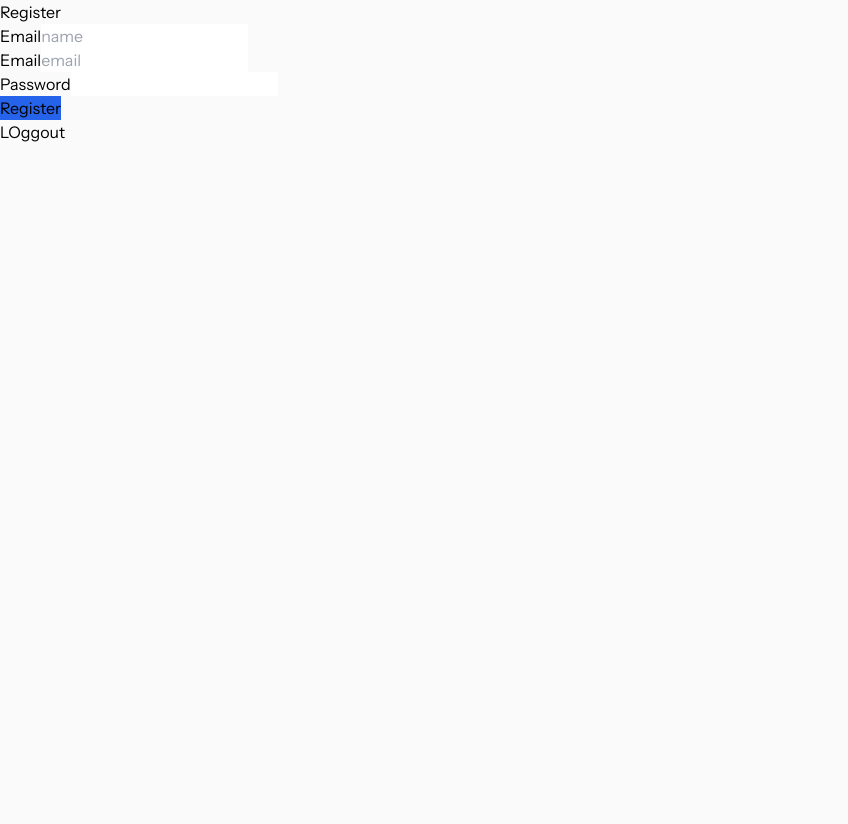
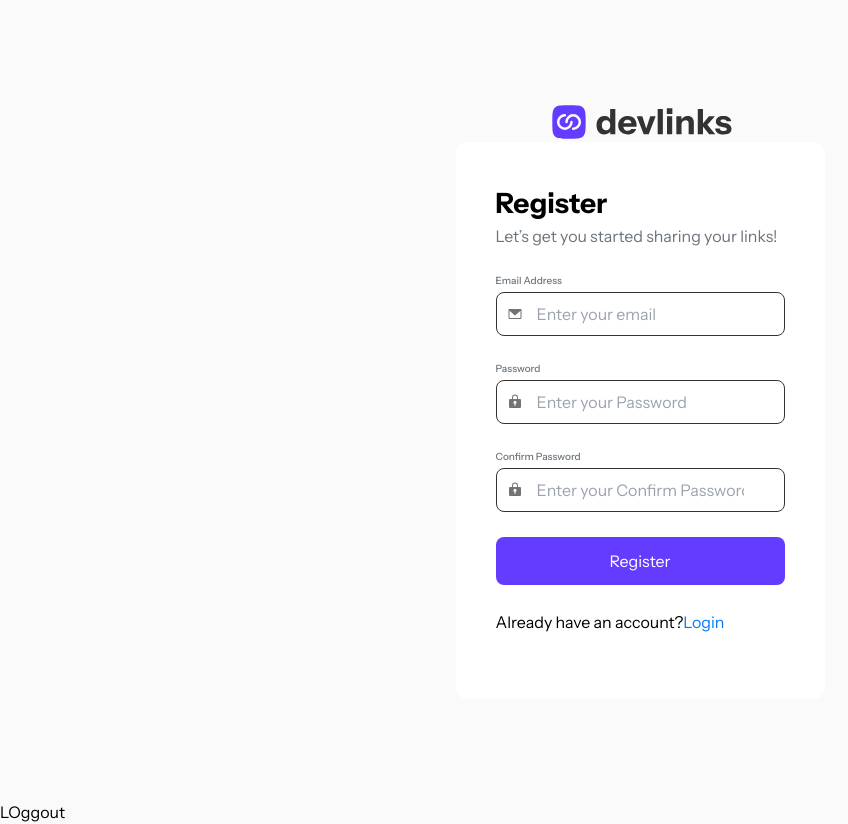
Before and after one commit to MtchedlishviliLevani/link-sharing-app, a React (Vite) app: page /auth in a window 1280 px wide. Both pictures are taken after typing "name@example.com", "Sample123" into the empty fields and a click on the button "Create account". Shown: the whole page, without its empty margins (0-848 px from the left). Before the commit the page ends 800 px from the top, so only its background shows below. Built offline with nearby package versions, Linux system fonts and the light colour scheme; no server answers.

Commit message:
add register ui and add some validation

```diff
--- a/src/App.tsx
+++ b/src/App.tsx
@@ -1,6 +1,4 @@
-import Login from '@/components/auth/Login'
 import ProtectedRoute from '@/components/auth/ProtectedRoute'
-import Register from '@/components/auth/Register'
 import { useAuth } from '@/hooks/useAuth'
 import Auth from '@/pages/Auth'
 import Home from '@/pages/Home'
@@ -17,9 +15,9 @@ const route = createBrowserRouter([{
   ],
 },
 {
-  path: "/auth", element: <Auth />,
+  path: "/auth", element: <Auth />,// Auth page (public route)
 
-}, // Auth page (public route)
+},
 ])
 
 function App() {
--- a/src/components/auth/Login.tsx
+++ b/src/components/auth/Login.tsx
@@ -1,33 +1,52 @@
 import { useAuth } from "@/hooks/useAuth";
 import { useState } from "react";
-import logoDevlinksLarge from "@images/logo-devlinks-large.svg";
 import emailIcon from "@images/icon-email.svg";
 import passwordIcon from "@images/icon-password.svg";
 import Input from "@/components/common/Input";
 import FormBtn from "@/components/common/FormBtn";
+import { useNavigate } from "react-router-dom";
+import { FirebaseError } from "firebase/app";
 
 interface Props {
     setIsRegistired: React.Dispatch<React.SetStateAction<boolean>>;
 }
 
 function Login({ setIsRegistired }: Props) {
-    const { handleLogin, user } = useAuth();
+    const { handleLogin } = useAuth();
     const [email, setEmail] = useState("");
     const [password, setPassword] = useState("");
+    const [loginError, setLoginError] = useState('')
 
+    const naviage = useNavigate();
     // form onSubmit function
-    function onSubmit(e: React.FormEvent) {
+    async function onSubmit(e: React.FormEvent) {
         e.preventDefault();
-        handleLogin(email, password);
+        try {
+            await handleLogin(email, password);
+            setLoginError(""); // Clear error if login is successful
+            naviage("/")
+        } catch (error) {
+            if (error instanceof FirebaseError) {
+                // Handle Firebase auth error and display the message
+                if (error.code === "auth/wrong-password") {
+                    setLoginError("Incorrect password. Please try again.");
+                } else if (error.code === "auth/user-not-found") {
+                    setLoginError("No user found with this email.");
+                } else {
+                    setLoginError("Login failed. Please check your credentials.");
+                }
+            } else {
+                // Handle any other unknown errors
+                setLoginError("An unexpected error occurred.");
+            }
+        }
     }
     return (
-        <div className="grid place-items-center h-[100vh]">
-            <div className="max-w-[480px] ">
-                <img src={logoDevlinksLarge} alt="" className="m-auto block" />
+        <>
             <form
                 action=""
                 onSubmit={onSubmit}
-                    className="flex flex-col gap-[25px] bg-white p-[40px] rounded-[12px]"
+                className="form"
             >
                 <div>
                     <h1 className="form-h1">Login</h1>
@@ -44,6 +63,7 @@ function Login({ setIsRegistired }: Props) {
                             onChange: (e) => setEmail(e.target.value),
                             placeholder: "Enter your email",
                             icon: emailIcon,
+                            name: "email"
                         }}
                     />
                 </div>
@@ -56,12 +76,13 @@ function Login({ setIsRegistired }: Props) {
                             onChange: (e) => setPassword(e.target.value),
                             placeholder: "Enter your Password",
                             icon: passwordIcon,
+                            name: "password"
                         }}
                     />
                 </div>
                 <FormBtn>Login</FormBtn>
                 <p className="text-lightText text-[13px] text-center">
-                        Don't have an account?{" "}
+                    Don't have an account?
                     <button
                         onClick={() => setIsRegistired(false)}
                         className="text-primary"
@@ -69,9 +90,13 @@ function Login({ setIsRegistired }: Props) {
                         Create account
                     </button>
                 </p>
+
+                <p className="text-red-500 text-center mb-4">
+                    {loginError}
+                </p>
+
             </form>
-            </div>
-        </div>
+        </>
     );
 }
 
--- a/src/components/auth/Register.tsx
+++ b/src/components/auth/Register.tsx
@@ -1,14 +1,33 @@
+import Input from "@/components/common/Input";
 import { useAuth } from "@/hooks/useAuth";
 import { useState } from "react";
+import emailIcon from "@images/icon-email.svg"
+import passwordIcon from "@images/icon-password.svg"
+import FormBtn from "@/components/common/FormBtn";
 
-function Register() {
+interface Props {
+    setIsRegistired: React.Dispatch<React.SetStateAction<boolean>>
+}
+
+function Register({ setIsRegistired }: Props) {
     const { handleSignUp, } = useAuth();
-    const [formData, setFormData] = useState({ displayName: "", email: "", password: "" })
-    function handleSubmit(e: React.FormEvent) {
+    const [formData, setFormData] = useState({ displayName: "", email: "", password: "", confirm_password: "" })
+    const [registerError, setRegisterError] = useState<string>("")
+    async function handleSubmit(e: React.FormEvent) {
         e.preventDefault()
-        const { displayName, email, password } = formData
-        handleSignUp(email, password, displayName)
+        const { displayName, email, password, confirm_password } = formData;
 
+        if (confirm_password !== password) {
+            setRegisterError("Passwords do not match");
+            return;
+        }
+
+        try {
+            await handleSignUp(email, password, displayName);
+            setIsRegistired((prev) => !prev);
+        } catch (error) {
+            setRegisterError(error.message || "An unexpected error occurred");
+        }
     }
 
     function handleOnChange(e: React.ChangeEvent<HTMLInputElement>) {
@@ -19,45 +38,60 @@ function Register() {
 
     console.log(formData)
     return (
+
+
+        <form onSubmit={handleSubmit} className="form">
             <div>
-            <h2>Register</h2>
-            <form onSubmit={handleSubmit}>
+                <h1 className="form-h1">Register</h1>
+                <p className="text-lightText">Let’s get you started sharing your links!</p>
+            </div>
+
             <div>
-                    <label>Email</label>
-                    <input
-                        placeholder="name"
-                        type="text"
-                        name="displayName"
-                        value={formData?.displayName}
-                        onChange={handleOnChange}
-                        required
-                    />
+
+                <Input inputProps={{
+                    type: "email",
+                    label: "Email Address",
+                    value: formData?.email,
+                    onChange: handleOnChange,
+                    placeholder: "Enter your email",
+                    icon: emailIcon,
+                    name: "email"
+                }} />
+            </div>
+
+            <div>
+
+                <Input inputProps={{
+                    type: "password",
+                    label: "Password",
+                    value: formData?.password,
+                    onChange: handleOnChange,
+                    placeholder: "Enter your Password",
+                    icon: passwordIcon,
+                    name: "password"
+                }} />
             </div>
             <div>
-                    <label>Email</label>
-                    <input
-                        placeholder="email"
-                        type="email"
-                        name="email"
-                        value={formData?.email}
-                        onChange={handleOnChange}
-                        required
-                    />
+                <Input inputProps={{
+                    type: "password",
+                    label: "Confirm Password",
+                    value: formData?.confirm_password,
+                    onChange: handleOnChange,
+                    placeholder: "Enter your Confirm Password",
+                    icon: passwordIcon,
+                    name: "confirm_password"
+                }} />
             </div>
-                <div>
-                    <label>Password</label>
-                    <input
-                        type="password"
-                        name="password"
-                        value={formData.password}
-                        onChange={handleOnChange}
-                        required
-                    />
-                </div>
-                <button className="bg-blue-600" type="submit">Register</button>
+            <FormBtn>Register</FormBtn>
+            <p> Already have an account?<button
+                onClick={() => setIsRegistired(true)}
+                className="text-primary"
+            >
+                Login
+            </button></p>
+            <h2 className="text-red-700 text-2xl">{registerError}</h2>
         </form>
 
-        </div>
     )
 }
 
--- a/src/components/common/Input.tsx
+++ b/src/components/common/Input.tsx
@@ -8,16 +8,17 @@ interface InputProps {
     onChange: (e: React.ChangeEvent<HTMLInputElement>) => void;
     placeholder: string,
     icon: string,
+    name: string
 
 }
 function Input({ inputProps }: ObjProps) {
-    const { type, label, value, onChange, placeholder, icon, } = inputProps;
+    const { type, label, value, onChange, placeholder, icon, name } = inputProps;
     return (
         <>
             <label htmlFor="" className="form-label">{label}</label>
             <div className="form-input-container">
                 <img src={icon} className="form-input-icon" alt="" />
-                <input type={type} placeholder={placeholder} className="form-input" value={value} onChange={onChange} /></div>
+                <input name={name} type={type} placeholder={placeholder} className="form-input" value={value} onChange={onChange} /></div>
         </>
     )
 }
--- a/src/context/authContext.ts
+++ b/src/context/authContext.ts
@@ -1,7 +1,13 @@
 import { createContext } from "react";
-import { User } from "firebase/auth";
 
-export type UserType = null | undefined | User;
+export type UserType =
+  | null
+  | undefined
+  | {
+      uid: string;
+      email: string | null;
+      displayName: string | null;
+    };
 export interface AuthContext {
   user: UserType;
   handleLogin: (email: string, password: string) => Promise<void>;
--- a/src/index.css
+++ b/src/index.css
@@ -16,6 +16,10 @@ body {
   background-color: #fafafa;
   min-height: 100vh;
   width: 100%;
+}
+
+.form {
+  @apply flex flex-col gap-[25px] bg-white p-[40px] rounded-[12px];
 }
 
 .form-h1 {
--- a/src/pages/Auth.tsx
+++ b/src/pages/Auth.tsx
@@ -1,12 +1,21 @@
 import Login from "@/components/auth/Login"
 import Register from "@/components/auth/Register"
 import { useState } from "react"
-import { Outlet } from "react-router-dom"
+import logoDevlinksLarge from "@images/logo-devlinks-large.svg";
+
 function Auth() {
     const [isRegistired, setIsRegistired] = useState(true)
     return (
         <>
-            {isRegistired ? <Login setIsRegistired={setIsRegistired} /> : <Register />}
+            <div className="grid place-items-center h-[100vh]">
+                <div className="max-w-[480px] ">
+                    <img src={logoDevlinksLarge} alt="" className="m-auto block" />
+
+                    {isRegistired ? <Login setIsRegistired={setIsRegistired} /> : <Register setIsRegistired={setIsRegistired} />}
+
+
+                </div>
+            </div>
 
         </>
     )
--- a/src/pages/Preview.tsx
+++ b/src/pages/Preview.tsx
@@ -1,4 +1,3 @@
-import React from 'react'
 
 function Preview() {
     return (
--- a/src/services/authService.ts
+++ b/src/services/authService.ts
@@ -1,4 +1,5 @@
 import { auth } from "@/firebase/firebase";
+import { FirebaseError } from "firebase/app";
 import {
   createUserWithEmailAndPassword,
   signInWithEmailAndPassword,
@@ -43,7 +44,11 @@ export const loginWithEmailAndPassword = async (
     );
     return userCredential.user;
   } catch (error) {
-    console.error(error);
+    if (error instanceof FirebaseError) {
+      throw new Error(`Firebase Error (${error.code}): ${error.message}`);
+    } else {
+      throw new Error("An unknown error occurred");
+    }
   }
 };
 
```
Also changed, not shown: src/context/AuthProvider.tsx (+7 -1 lines). Lines whose indentation alone changed are shown as unchanged.
